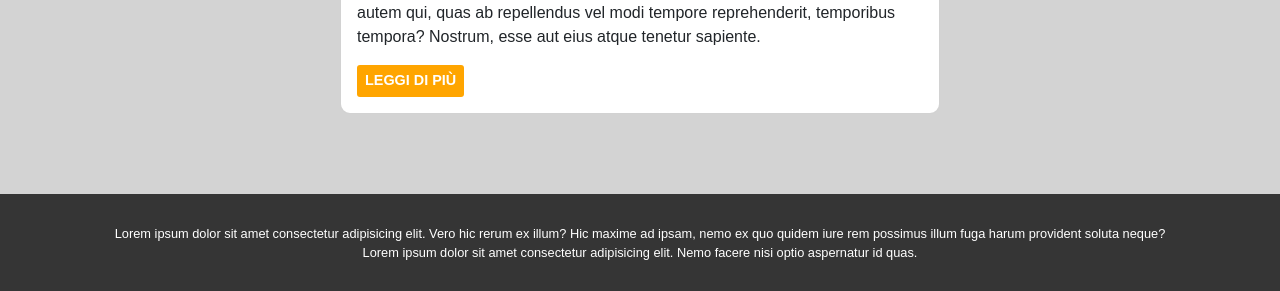
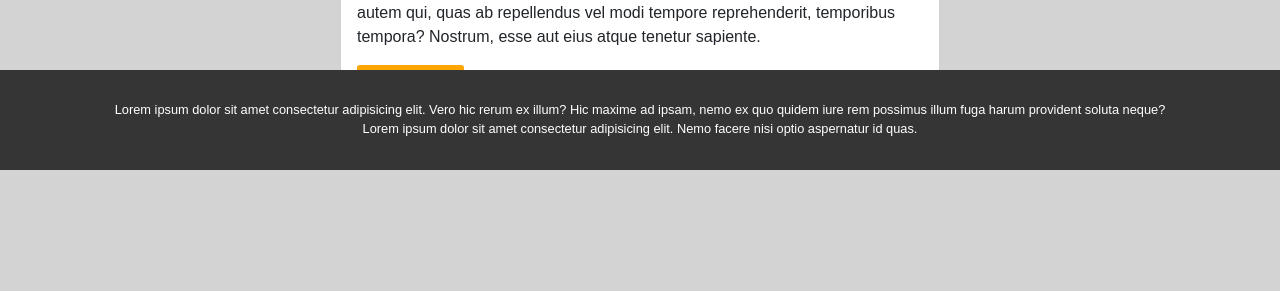
Before and after one commit to DanielaEsposito/react-components, a React (Vite) app: page / in a window 1280 px wide. Shown: the part 630-921 px from the top of the page. After the commit the page ends 800 px from the top, so only its background shows below. Built offline with nearby package versions, Linux system fonts and the light colour scheme.

Commit message:
add footer style correction

```diff
--- a/src/assets/css/index.css
+++ b/src/assets/css/index.css
@@ -36,6 +36,10 @@ footer {
   color: white;
   text-align: center;
   font-size: 0.8rem;
+  position: absolute;
+  right: 0px;
+  left: 0px;
+  bottom: 0px;
 }
 .footer-lorem {
   padding: 30px;
```
